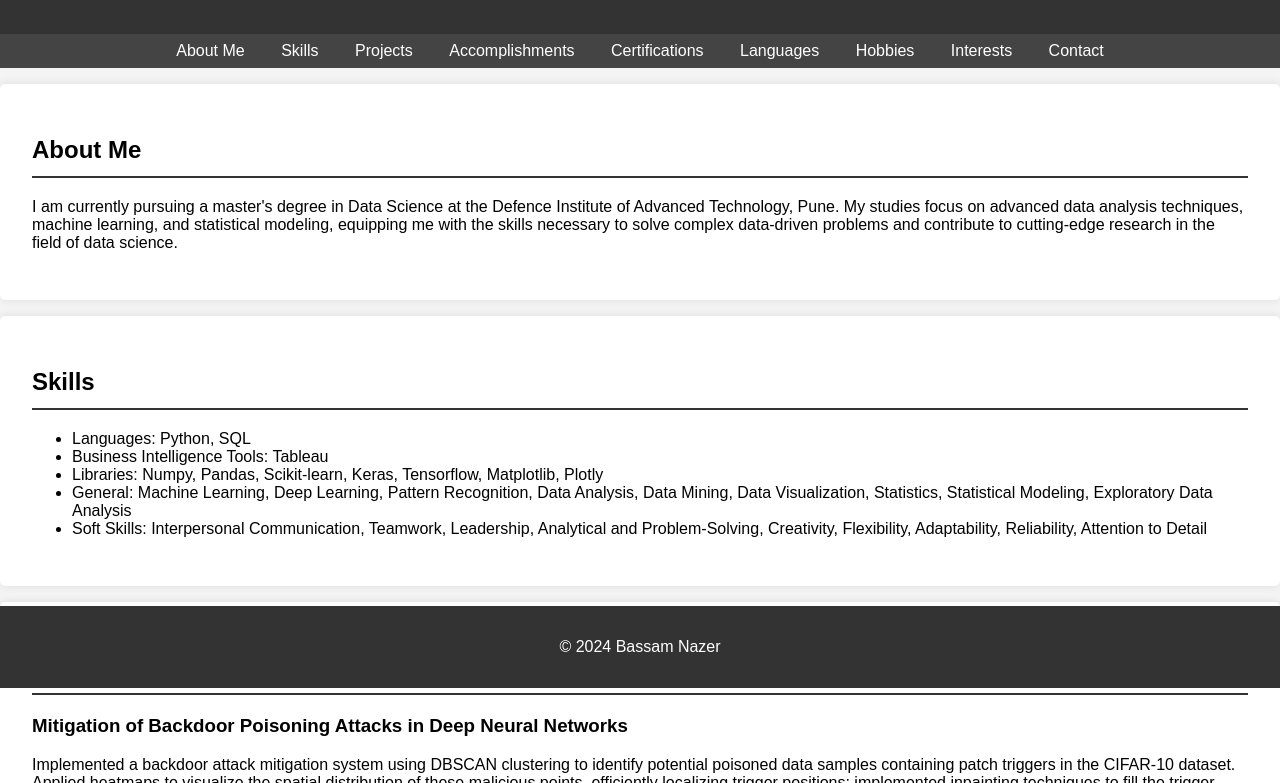
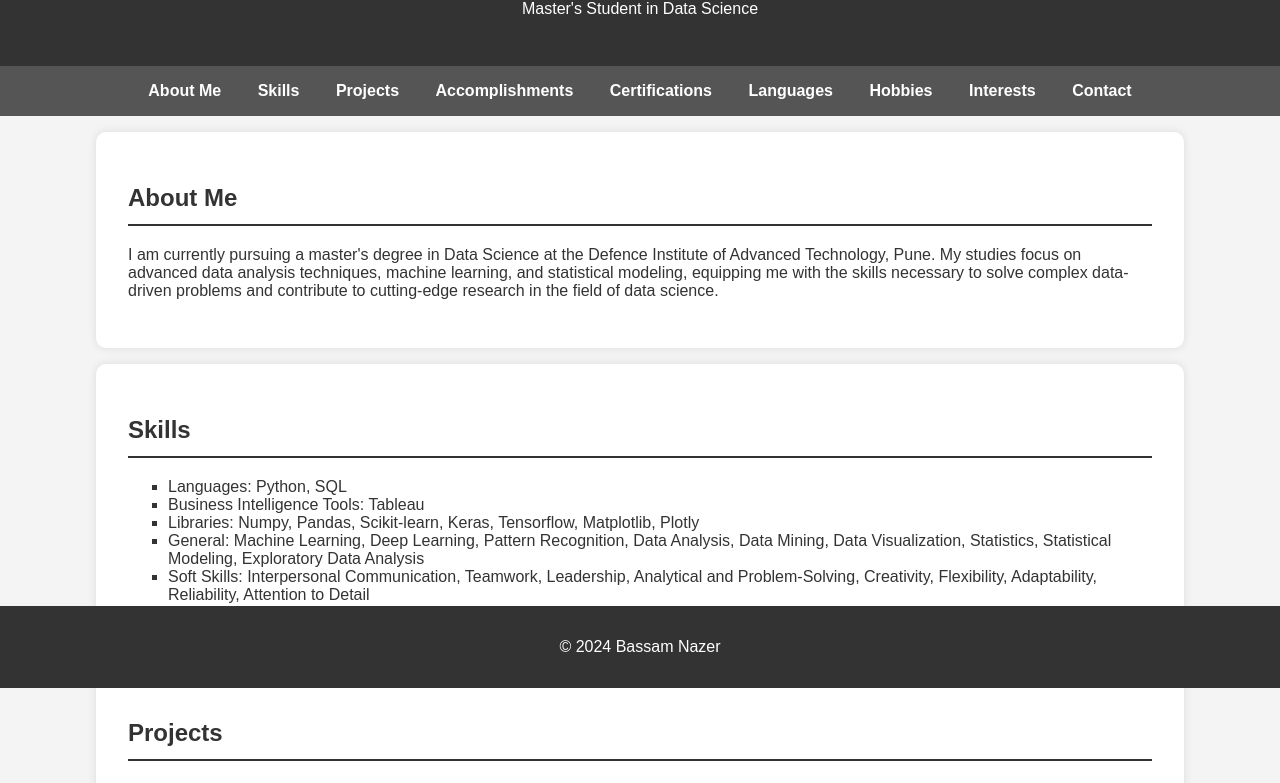
Before and after one commit to Bassam-123/Bassam-123.github.io, a plain HTML site: page index.html in a window 1280 px wide. Shown: the part 112-895 px from the top of the page. Drawn offline with Linux system fonts and the light colour scheme.

Commit message:
Update styles.css

```diff
--- a/styles.css
+++ b/styles.css
@@ -3,19 +3,20 @@ body {
     margin: 0;
     padding: 0;
     background-color: #f4f4f4;
+    color: #333;
 }
 
 header {
     background-color: #333;
-    color: white;
+    color: #fff;
     text-align: center;
-    padding: 1em 0;
+    padding: 2em 0;
 }
 
 nav {
-    background-color: #444;
-    padding: 0.5em 0;
+    background-color: #555;
     text-align: center;
+    padding: 1em 0;
 }
 
 nav ul {
@@ -30,15 +31,17 @@ nav ul li {
 }
 
 nav ul li a {
-    color: white;
+    color: #fff;
     text-decoration: none;
+    font-weight: bold;
 }
 
 section {
     padding: 2em;
-    margin: 1em 0;
-    background-color: white;
-    border-radius: 5px;
+    margin: 1em auto;
+    width: 80%;
+    background-color: #fff;
+    border-radius: 10px;
     box-shadow: 0 0 10px rgba(0, 0, 0, 0.1);
 }
 
@@ -47,16 +50,33 @@ section h2 {
     padding-bottom: 0.5em;
 }
 
+footer {
+    text-align: center;
+    padding: 1em 0;
+    background-color: #333;
+    color: #fff;
+    position: fixed;
+    width: 100%;
+    bottom: 0;
+}
+
 .project {
     margin: 1em 0;
 }
 
-footer {
-    text-align: center;
-    padding: 1em 0;
-    background-color: #333;
-    color: white;
-    position: fixed;
-    width: 100%;
-    bottom: 0;
+.project h3 {
+    color: #007BFF;
 }
+
+ul {
+    list-style-type: square;
+}
+
+a {
+    color: #007BFF;
+    text-decoration: none;
+}
+
+a:hover {
+    text-decoration: underline;
+}
```
